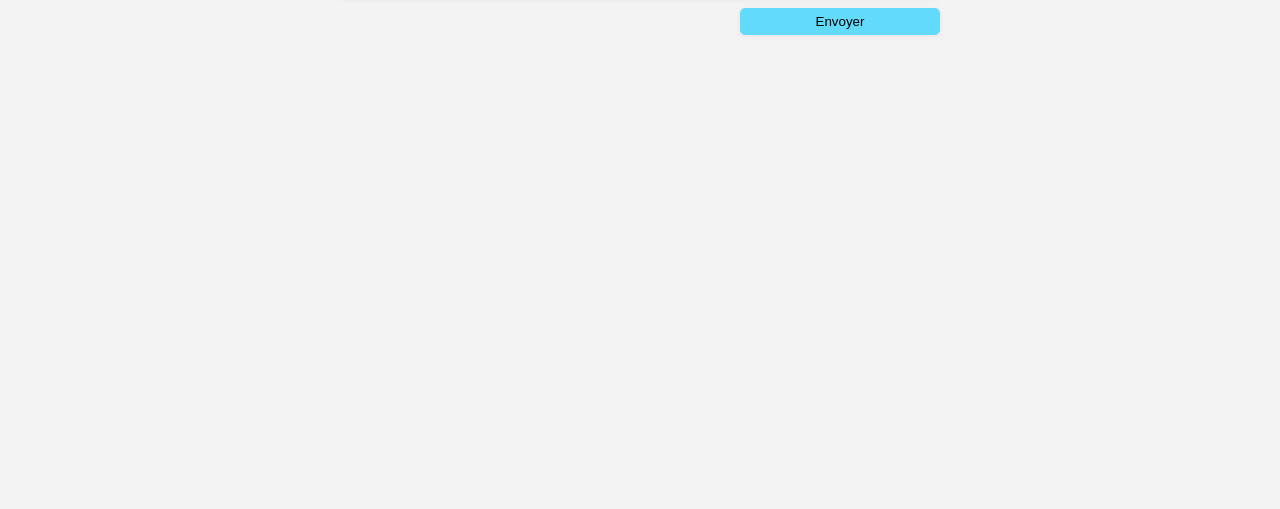
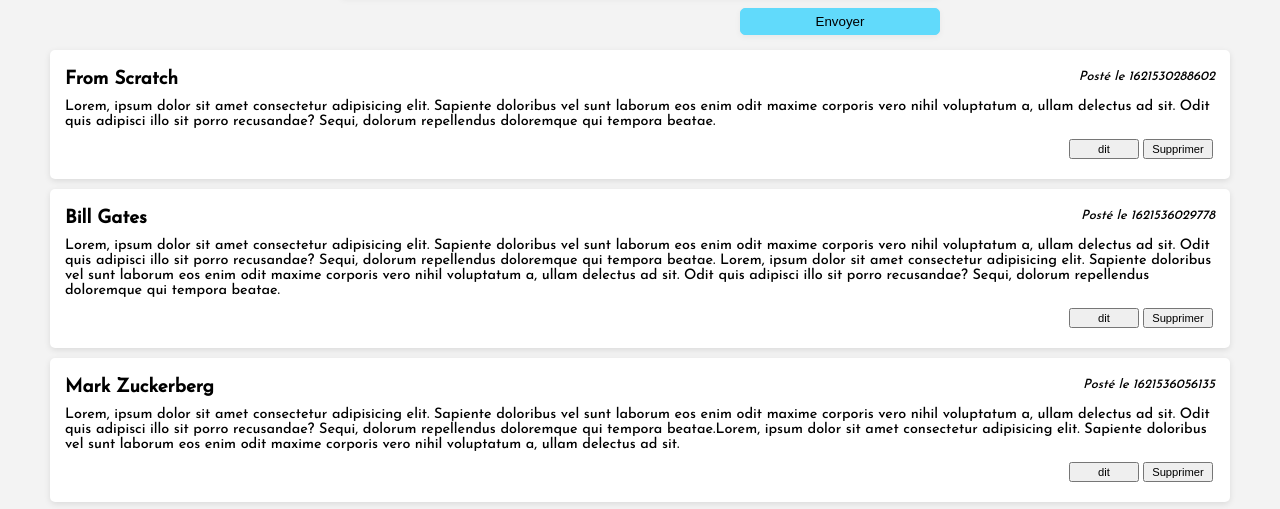
Before and after one commit to Koffi-Sk/react-countries-app-1, a React (Create React App) app: page /blog in a window 1280 px wide. Shown: the part 317-826 px from the top of the page. Before the commit the page ends 800 px from the top, so only its background shows below. Built offline with nearby package versions, Linux system fonts and the light colour scheme; data requests are answered from the project's data file.

Commit message:
Composant article et affichage des informations de ma base de donnée dans le ul

```diff
--- /dev/null
+++ b/src/components/Article.js
@@ -0,0 +1,20 @@
+import React from "react";
+
+const Article = ({ article }) => {
+  //Sconsole.log(article);
+  return (
+    <div className="article">
+      <div className="card-header">
+        <h3>{article.author}</h3>
+        <em>Posté le {article.date}</em>
+      </div>
+      <p>{article.content}</p>
+      <div className="btn-container">
+        <button>dit</button>
+        <button>Supprimer</button>
+      </div>
+    </div>
+  );
+};
+
+export default Article;
--- a/src/pages/Blog.js
+++ b/src/pages/Blog.js
@@ -1,16 +1,18 @@
 import axios from "axios";
 import React, { useEffect, useState } from "react";
+import Article from "../components/Article";
 import Logo from "../components/Logo";
 import Navigation from "../components/Navigation";
 
 const Blog = () => {
+  const [blogData, setBlogData] = useState([]);
   const [content, setContent] = useState("");
   const [error, setError] = useState(false);
 
   const getData = () => {
     axios
       .get("http://localhost:3001/articles")
-      .then((response) => console.log(response));
+      .then((response) => setBlogData(response.data));
   };
   useEffect(() => getData(), []);
   const handleSubmit = (e) => {
@@ -37,7 +39,11 @@
         {error && <p>Veuillez écrire un minimum de 140 caractères</p>}
         <input type="submit" value="Envoyer" />
       </form>
-      <ul></ul>
+      <ul>
+        {blogData.map((article) => (
+          <Article key={article.id} article={article} />
+        ))}
+      </ul>
     </div>
   );
 };
```
